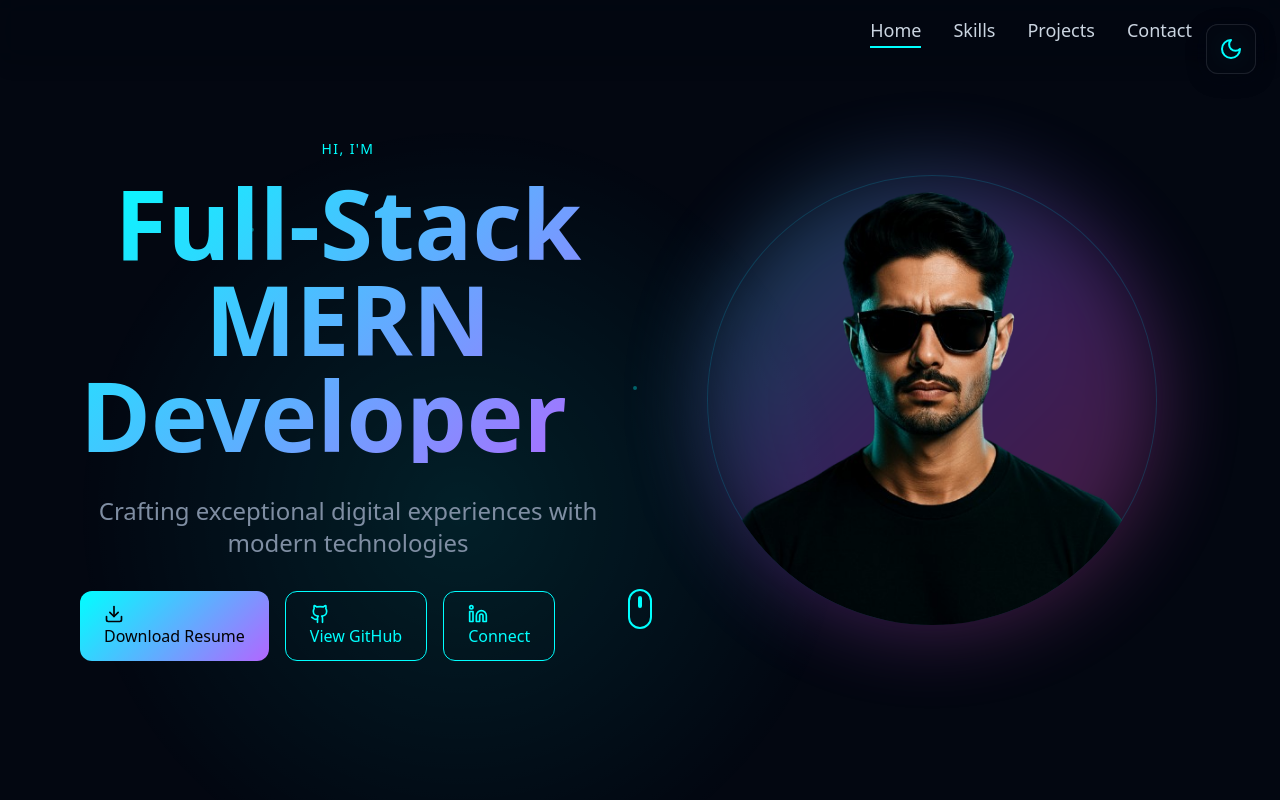
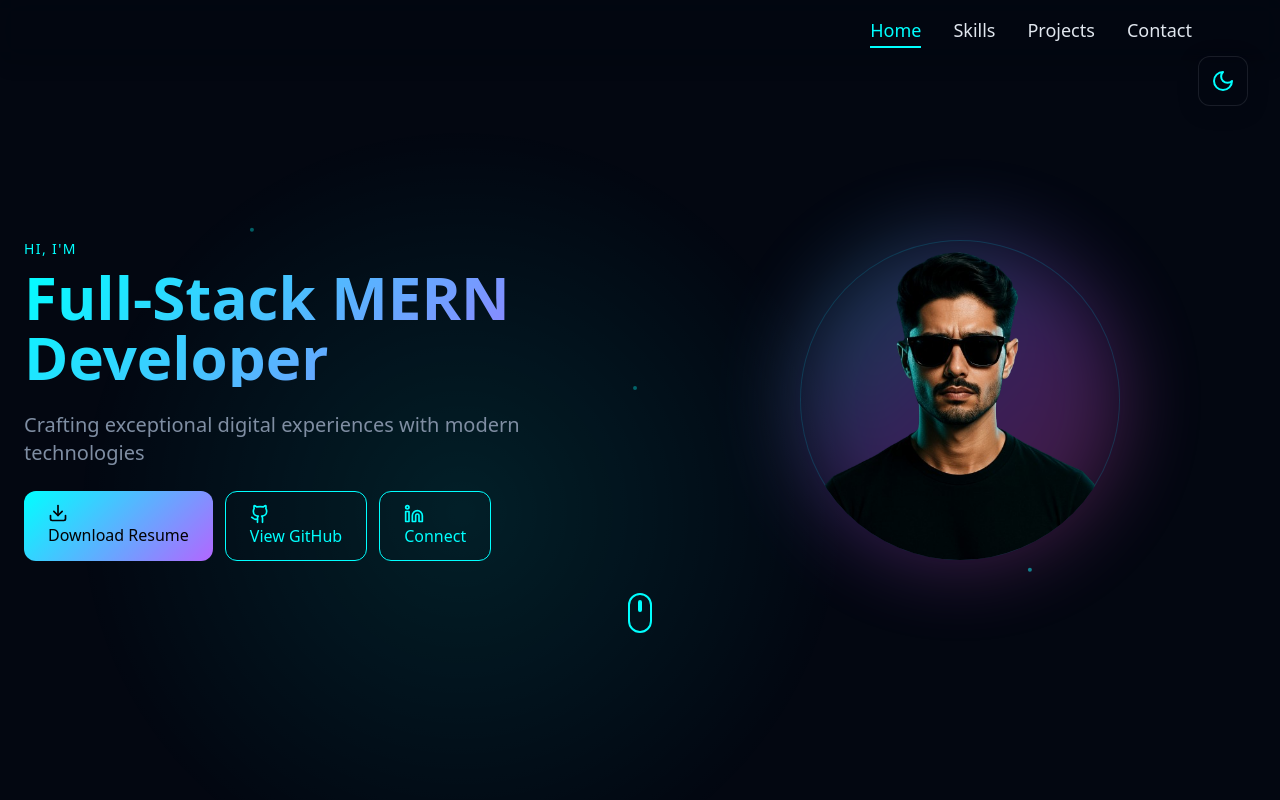
Before and after one commit to Atheeek/Portfolio, a React (Vite) app: page / in a window 1280 px wide. Shown: the top 800 px of the page. Built offline with nearby package versions, Linux system fonts and the light colour scheme.

Commit message:
Initial commit

```diff
--- a/src/components/Hero.tsx
+++ b/src/components/Hero.tsx
@@ -1,93 +1,71 @@
 import { motion } from 'framer-motion';
 import { Download, Github, Linkedin } from 'lucide-react';
 import profilePhoto from '../assets/profile4.png';
-import { Suspense, useState, useEffect } from 'react';
+import { useState, useEffect } from 'react';
 
-// Sophisticated gradient mesh background
-const AnimatedBackground = () => {
-  return (
-    <div className="absolute inset-0 overflow-hidden ">
-      <div className="absolute inset-0">
-        <div className="absolute inset-0 opacity-60" />
+// Background Animation
+const AnimatedBackground = () => (
+  <div className="absolute inset-0 overflow-hidden">
     <motion.div
       className="absolute inset-0"
       animate={{
         background: [
-              `radial-gradient(circle at 30% 70%, hsl(var(--neon-cyan) / 0.1) 0%, transparent 40%)`,
-              `radial-gradient(circle at 70% 30%, hsl(var(--neon-cyan) / 0.1) 0%, transparent 40%)`,
-              `radial-gradient(circle at 30% 70%, hsl(var(--neon-cyan) / 0.1) 0%, transparent 40%)`
-            ]
+          `radial-gradient(circle at 30% 70%, hsl(var(--neon-cyan)/0.1) 0%, transparent 40%)`,
+          `radial-gradient(circle at 70% 30%, hsl(var(--neon-cyan)/0.1) 0%, transparent 40%)`,
+          `radial-gradient(circle at 30% 70%, hsl(var(--neon-cyan)/0.1) 0%, transparent 40%)`,
+        ],
       }}
-          transition={{
-            duration: 8,
-            repeat: Infinity,
-            ease: "easeInOut"
-          }}
+      transition={{ duration: 8, repeat: Infinity, ease: 'easeInOut' }}
     />
     {Array.from({ length: 3 }).map((_, i) => (
       <motion.div
         key={i}
         className="absolute w-1 h-1 bg-neon-cyan rounded-full opacity-30"
-            style={{
-              left: `${20 + i * 30}%`,
-              top: `${30 + i * 20}%`,
-            }}
-            animate={{
-              y: [-20, 20, -20],
-              x: [-10, 10, -10],
-              opacity: [0.3, 0.6, 0.3],
-            }}
-            transition={{
-              duration: 6 + i * 2,
-              repeat: Infinity,
-              ease: "easeInOut"
-            }}
+        style={{ left: `${20 + i * 30}%`, top: `${30 + i * 20}%` }}
+        animate={{ y: [-20, 20, -20], x: [-10, 10, -10], opacity: [0.3, 0.6, 0.3] }}
+        transition={{ duration: 6 + i * 2, repeat: Infinity, ease: 'easeInOut' }}
       />
     ))}
   </div>
-    </div>
 );
-};
 
-// Typewriter effect component
+// Typewriter
 const TypewriterText = () => {
   const texts = [
-  "Mahammad Atheek",
-  "Full-Stack MERN Developer",
-  "Frontend Developer ",
-  "Backend Developer",
-  "React Developer",
-  "UI/UX-Focused Engineer"
-
+    'Mahammad Atheek',
+    'Full-Stack MERN Developer',
+    'Frontend Developer',
+    'Backend Developer',
+    'React Developer',
+    'UI/UX-Focused Engineer',
   ];
-  const [currentTextIndex, setCurrentTextIndex] = useState(0);
-  const [currentText, setCurrentText] = useState("");
-  const [isDeleting, setIsDeleting] = useState(false);
+  const [index, setIndex] = useState(0);
+  const [text, setText] = useState('');
+  const [deleting, setDeleting] = useState(false);
 
   useEffect(() => {
+    const fullText = texts[index];
     const timeout = setTimeout(() => {
-      const fullText = texts[currentTextIndex];
-
-      if (isDeleting) {
-        setCurrentText(fullText.substring(0, currentText.length - 1));
+      if (deleting) {
+        setText(fullText.substring(0, text.length - 1));
       } else {
-        setCurrentText(fullText.substring(0, currentText.length + 1));
+        setText(fullText.substring(0, text.length + 1));
       }
 
-      if (!isDeleting && currentText === fullText) {
-        setTimeout(() => setIsDeleting(true), 2000);
-      } else if (isDeleting && currentText === "") {
-        setIsDeleting(false);
-        setCurrentTextIndex((prev) => (prev + 1) % texts.length);
+      if (!deleting && text === fullText) {
+        setTimeout(() => setDeleting(true), 2000);
+      } else if (deleting && text === '') {
+        setDeleting(false);
+        setIndex((prev) => (prev + 1) % texts.length);
       }
-    }, isDeleting ? 50 : 100);
+    }, deleting ? 50 : 100);
 
     return () => clearTimeout(timeout);
-  }, [currentText, isDeleting, currentTextIndex, texts]);
+  }, [text, deleting, index]);
 
   return (
-<div className="text-4xl sm:text-5xl md:text-6xl lg:text-7xl xl:text-8xl font-bold gradient-text min-h-[2.5em] sm:min-h-[3em]">
-      {currentText}
+    <div className="text-3xl sm:text-4xl md:text-5xl lg:text-6xl font-bold gradient-text min-h-[2em]">
+      {text}
       <span className="animate-pulse">|</span>
     </div>
   );
@@ -95,107 +73,108 @@ const texts = [
 
 const Hero = () => {
   return (
-    <section className="relative min-h-screen flex items-center justify-center overflow-hidden">
-      {/* Animated Background */}
+    <section className="relative min-h-screen flex items-center justify-center overflow-hidden px-4 sm:px-6">
       <div className="absolute inset-0 z-0">
         <AnimatedBackground />
       </div>
 
-      {/* Content */}
-      <div className="relative z-10 text-center px-4 max-w-6xl mx-auto">
-        <div className="grid md:grid-cols-2 gap-12 items-center">
-          {/* Text Content */}
+      <div className="relative z-10 max-w-7xl w-full mx-auto text-center md:text-left py-16 sm:py-24">
+        <div className="flex flex-col-reverse md:flex-row items-center gap-12">
+          {/* Left: Text Content */}
           <motion.div
             initial={{ opacity: 0 }}
             animate={{ opacity: 1 }}
             transition={{ duration: 1 }}
-            className="space-y-8"
+            className="space-y-6 w-full md:w-1/2"
           >
-            {/* Animated Typewriter Name */}
-            <div className="space-y-4">
+            <div className="space-y-2">
               <motion.div
-                initial={{ opacity: 0, y: 50 }}
+                initial={{ opacity: 0, y: 20 }}
                 animate={{ opacity: 1, y: 0 }}
                 transition={{ duration: 0.8 }}
-                className="text-sm uppercase tracking-widest text-neon-cyan font-medium"
+                className="text-sm uppercase tracking-widest text-neon-cyan"
               >
                 Hi, I'm
               </motion.div>
-
               <TypewriterText />
             </div>
 
-            {/* Tagline */}
             <motion.p
-              initial={{ opacity: 0, y: 50 }}
+              initial={{ opacity: 0, y: 20 }}
               animate={{ opacity: 1, y: 0 }}
               transition={{ delay: 1.5, duration: 0.8 }}
-              className="text-base sm:text-lg md:text-xl lg:text-2xl text-muted-foreground max-w-2xl mx-auto md:mx-0"
+              className="text-base sm:text-lg md:text-xl text-muted-foreground max-w-xl mx-auto md:mx-0"
             >
               Crafting exceptional digital experiences with modern technologies
             </motion.p>
 
             {/* CTA Buttons */}
             <motion.div
-              initial={{ opacity: 0, y: 50 }}
+              initial={{ opacity: 0, y: 20 }}
               animate={{ opacity: 1, y: 0 }}
               transition={{ delay: 2, duration: 0.8 }}
-              className="flex flex-col sm:flex-row flex-wrap gap-3 sm:gap-4 justify-center md:justify-start"
+              className="flex flex-col sm:flex-row flex-wrap gap-3 justify-center md:justify-start"
             >
-              <button className="btn-neon group text-sm sm:text-base">
-                <Download className="w-4 h-4 sm:w-5 sm:h-5 mr-2 group-hover:animate-bounce" />
+              <a
+                href="/resume.pdf"
+                download="Mahammad_Atheek_Resume.pdf"
+                className="btn-neon group text-sm sm:text-base"
+              >
+                <Download className="w-5 h-5 mr-2 group-hover:animate-bounce" />
                 Download Resume
-              </button>
-
-             <a href="https://github.com/Atheeek" target="_blank" rel="noopener noreferrer">
-  <button className="btn-ghost-neon group text-sm sm:text-base">
-    <Github className="w-4 h-4 sm:w-5 sm:h-5 mr-2 group-hover:rotate-12" />
-    View GitHub
-  </button>
               </a>
 
-              <a href="https://www.linkedin.com/in/mahammad-atheek-rahman-657533253/" target="_blank" rel="noopener noreferrer">
-              <button className="btn-ghost-neon group text-sm sm:text-base">
-                <Linkedin className="w-4 h-4 sm:w-5 sm:h-5 mr-2 group-hover:scale-110" />
+              <a
+                href="https://github.com/Atheeek"
+                target="_blank"
+                rel="noopener noreferrer"
+                className="btn-ghost-neon group text-sm sm:text-base"
+              >
+                <Github className="w-5 h-5 mr-2 group-hover:rotate-12" />
+                View GitHub
+              </a>
+
+              <a
+                href="https://www.linkedin.com/in/mahammad-atheek-rahman-657533253/"
+                target="_blank"
+                rel="noopener noreferrer"
+                className="btn-ghost-neon group text-sm sm:text-base"
+              >
+                <Linkedin className="w-5 h-5 mr-2 group-hover:scale-110" />
                 Connect
-              </button>
               </a>
             </motion.div>
           </motion.div>
 
-          {/* ✅ Profile Photo WITHOUT circular borders or glow */}
+          {/* Right: Profile Image */}
           <motion.div
             initial={{ opacity: 0, scale: 0.8 }}
             animate={{ opacity: 1, scale: 1 }}
             transition={{ delay: 2.5, duration: 0.8 }}
-  className="relative order-first md:order-last flex justify-center"
+            className="w-full md:w-1/2 flex justify-center"
           >
-  <div className="relative w-[360px] h-[360px] sm:w-[400px] sm:h-[400px] lg:w-[450px] lg:h-[450px] group">
-
-    {/* 🔥 Glowing Background Orb */}
+            <div className="relative w-64 h-64 sm:w-72 sm:h-72 md:w-80 md:h-80 group">
+              {/* Background Glow */}
               <motion.div
-      className="absolute inset-0 rounded-full blur-2xl bg-gradient-to-br from-cyan-400 via-purple-500 to-pink-500 opacity-40 z-0"
+                className="absolute inset-0 rounded-full blur-2xl bg-gradient-to-br from-cyan-400 via-purple-500 to-pink-500 opacity-40"
                 animate={{ scale: [1, 1.1, 1], opacity: [0.3, 0.4, 0.3] }}
-      transition={{ duration: 6, repeat: Infinity, ease: "easeInOut" }}
+                transition={{ duration: 6, repeat: Infinity, ease: 'easeInOut' }}
               />
-
-    {/* 🔵 Optional Floating Glow Ring */}
+              {/* Glow Ring */}
               <motion.div
-      className="absolute inset-0 rounded-full border border-cyan-500 opacity-20 z-0"
+                className="absolute inset-0 rounded-full border border-cyan-500 opacity-20"
                 animate={{ rotate: 360 }}
-      transition={{ duration: 30, repeat: Infinity, ease: "linear" }}
+                transition={{ duration: 30, repeat: Infinity, ease: 'linear' }}
               />
-
-    {/* 🧑🏽 Transparent Profile Image */}
+              {/* Image */}
               <motion.img
                 src={profilePhoto}
                 alt="Mahammad Atheek Rahman"
-className="relative z-10 w-full h-full object-contain transition-transform duration-500 group-hover:scale-105 rounded-full"
+                className="relative z-10 w-full h-full object-contain rounded-full transition-transform duration-500 group-hover:scale-105"
                 whileHover={{ rotateZ: 1 }}
               />
             </div>
           </motion.div>
-
         </div>
 
         {/* Scroll Indicator */}
@@ -203,7 +182,7 @@ className="relative z-10 w-full h-full object-contain transition-transform durat
           initial={{ opacity: 0 }}
           animate={{ opacity: 1 }}
           transition={{ delay: 3 }}
-          className="absolute bottom-8 left-1/2 transform -translate-x-1/2"
+          className="absolute bottom-6 left-1/2 -translate-x-1/2"
         >
           <div className="w-6 h-10 border-2 border-neon-cyan rounded-full flex justify-center">
             <div className="w-1 h-3 bg-neon-cyan rounded-full mt-2 animate-bounce"></div>
--- a/src/components/Navbar.tsx
+++ b/src/components/Navbar.tsx
@@ -1,41 +1,33 @@
 import { useState } from 'react';
 import { motion, AnimatePresence } from 'framer-motion';
 import { Menu, X } from 'lucide-react';
-import ThemeToggle from './ThemeToggle'; // Assuming ThemeToggle component exists
+import ThemeToggle from './ThemeToggle';
 
 const navLinks = [
   { label: 'Home', href: '#hero' },
   { label: 'Skills', href: '#skills' },
   { label: 'Projects', href: '#projects' },
-  { label: 'Contact', href: '#contact' }
+  { label: 'Contact', href: '#contact' },
 ];
 
-// CORRECT VARIANT DEFINITIONS
-// --------------------------
-
-// Animation variants for the mobile menu container
 const mobileMenuVariants = {
   hidden: {
-      opacity: 0,
-      transition: {
-        when: "afterChildren", // Ensure container fades out after links
-      }
+    opacity: 0,
+    transition: { when: 'afterChildren' },
   },
   visible: {
-      opacity: 1,
-      transition: {
-        when: "beforeChildren", // Ensure container fades in before links
-        staggerChildren: 0.05 // Animate children with a 0.05s delay
-      }
-  }
+    opacity: 1,
+    transition: {
+      when: 'beforeChildren',
+      staggerChildren: 0.05,
+    },
+  },
 };
 
-// Animation variants for individual mobile menu items
 const mobileLinkVariants = {
   hidden: { opacity: 0, y: -15 },
-  visible: { opacity: 1, y: 0 }
+  visible: { opacity: 1, y: 0 },
 };
-
 
 const Navbar = () => {
   const [isOpen, setIsOpen] = useState(false);
@@ -50,13 +42,16 @@ const Navbar = () => {
     <motion.nav
       initial={{ y: -100, opacity: 0 }}
       animate={{ y: 0, opacity: 1 }}
-      transition={{ duration: 0.6, ease: "easeInOut", delay: 3.5 }}
+      transition={{ duration: 0.6, ease: 'easeInOut', delay: 3.5 }}
       className="fixed top-0 left-0 w-full z-50 backdrop-blur-md bg-background/30 shadow-lg shadow-black/10"
     >
       <div className="max-w-6xl mx-auto px-4 sm:px-6 py-4 flex items-center justify-between">
         {/* Logo */}
-        <a href="#hero" className="text-2xl font-bold gradient-text hover:brightness-110 transition-all duration-300">
-
+        <a
+          href="#hero"
+          className="text-2xl font-bold gradient-text hover:brightness-110 transition-all duration-300"
+        >
+          {/* Optional Logo Text */}
         </a>
 
         {/* Desktop Nav */}
@@ -66,7 +61,11 @@ const Navbar = () => {
               key={link.label}
               href={link.href}
               onClick={() => handleLinkClick(link.label)}
-              className="relative text-lg font-medium text-slate-300 hover:text-neon-cyan transition-colors duration-300"
+              className={`relative text-lg font-medium transition-colors duration-300 ${
+                activeLink === link.label
+                  ? 'text-neon-cyan'
+                  : 'text-foreground hover:text-neon-cyan'
+              }`}
             >
               {link.label}
               {activeLink === link.label && (
@@ -81,10 +80,16 @@ const Navbar = () => {
           <ThemeToggle />
         </div>
 
-        {/* Mobile Nav Toggle */}
-        <div className="md:hidden flex items-center">
-          <ThemeToggle />
-          <button onClick={() => setIsOpen(!isOpen)} className="ml-4 focus:outline-none text-slate-200 hover:text-neon-cyan z-50">
+        {/* Mobile Nav */}
+        <div className="md:hidden flex items-center gap-4">
+          <div className="mt-1.5">
+            <ThemeToggle />
+          </div>
+
+          <button
+            onClick={() => setIsOpen(!isOpen)}
+            className="focus:outline-none text-foreground hover:text-neon-cyan z-50"
+          >
             <AnimatePresence mode="wait">
               <motion.div
                 key={isOpen ? 'x-icon' : 'menu-icon'}
@@ -100,7 +105,7 @@ const Navbar = () => {
         </div>
       </div>
 
-      {/* Mobile Menu */}
+      {/* Mobile Menu Drawer */}
       <AnimatePresence>
         {isOpen && (
           <motion.div
@@ -108,7 +113,7 @@ const Navbar = () => {
             initial="hidden"
             animate="visible"
             exit="hidden"
-            className="md:hidden absolute top-full left-0 w-full bg-background/90 backdrop-blur-lg border-t border-neon-cyan/20 px-4 pt-4 pb-6"
+            className="md:hidden absolute top-full left-0 w-full bg-background/90 backdrop-blur-lg border-t border-neon-cyan/20 px-4 pt-4 pb-6 z-40"
           >
             {navLinks.map((link) => (
               <motion.a
@@ -119,7 +124,11 @@ const Navbar = () => {
                 initial="hidden"
                 animate="visible"
                 exit="hidden"
-                className="block text-lg py-3 text-center font-medium text-slate-200 hover:text-neon-cyan transition-colors duration-300"
+                className={`block text-lg py-3 text-center font-medium transition-colors duration-300 ${
+                  activeLink === link.label
+                    ? 'text-neon-cyan'
+                    : 'text-foreground hover:text-neon-cyan'
+                }`}
               >
                 {link.label}
               </motion.a>
--- a/src/components/Portfolio.tsx
+++ b/src/components/Portfolio.tsx
@@ -17,12 +17,11 @@ const Portfolio = () => {
       ref={ref}
       className="relative text-foreground bg-background"
     >
-      {/* Theme Toggle */}
-      <ThemeToggle />
+      {/* Remove ThemeToggle from here */}
 
-      {/* Subtle dark pattern background (optional) */}
-      <div className="fixed inset-0 overflow-hidden pointer-events-none">
-        <div className="absolute inset-0">
+      {/* Background Pattern */}
+      <div className="fixed  inset-0 overflow-hidden pointer-events-none">
+        <div className="absolute  inset-0">
           <div className="w-full h-full opacity-5" style={{
             background: `
               radial-gradient(circle at 10% 20%, rgba(255, 255, 255, 0.03) 0%, transparent 50%),
--- a/src/components/ThemeToggle.tsx
+++ b/src/components/ThemeToggle.tsx
@@ -35,7 +35,7 @@ const ThemeToggle = () => {
       onClick={toggleTheme}
       whileHover={{ scale: 1.1 }}
       whileTap={{ scale: 0.9 }}
-      className="fixed top-6 right-6 z-50 p-3 glass-card hover:neon-glow transition-all duration-300 group"
+      className="fixed top-14 right-3  md:top-14 md:right-8 z-50 p-3 glass-card hover:neon-glow transition-all duration-300 group"
       aria-label="Toggle theme"
     >
       <motion.div
```
Also changed, not shown: index.html (+5 -5 lines), 1 other file (tests, documents, lock files or other folders). Lines whose indentation alone changed are shown as unchanged.
